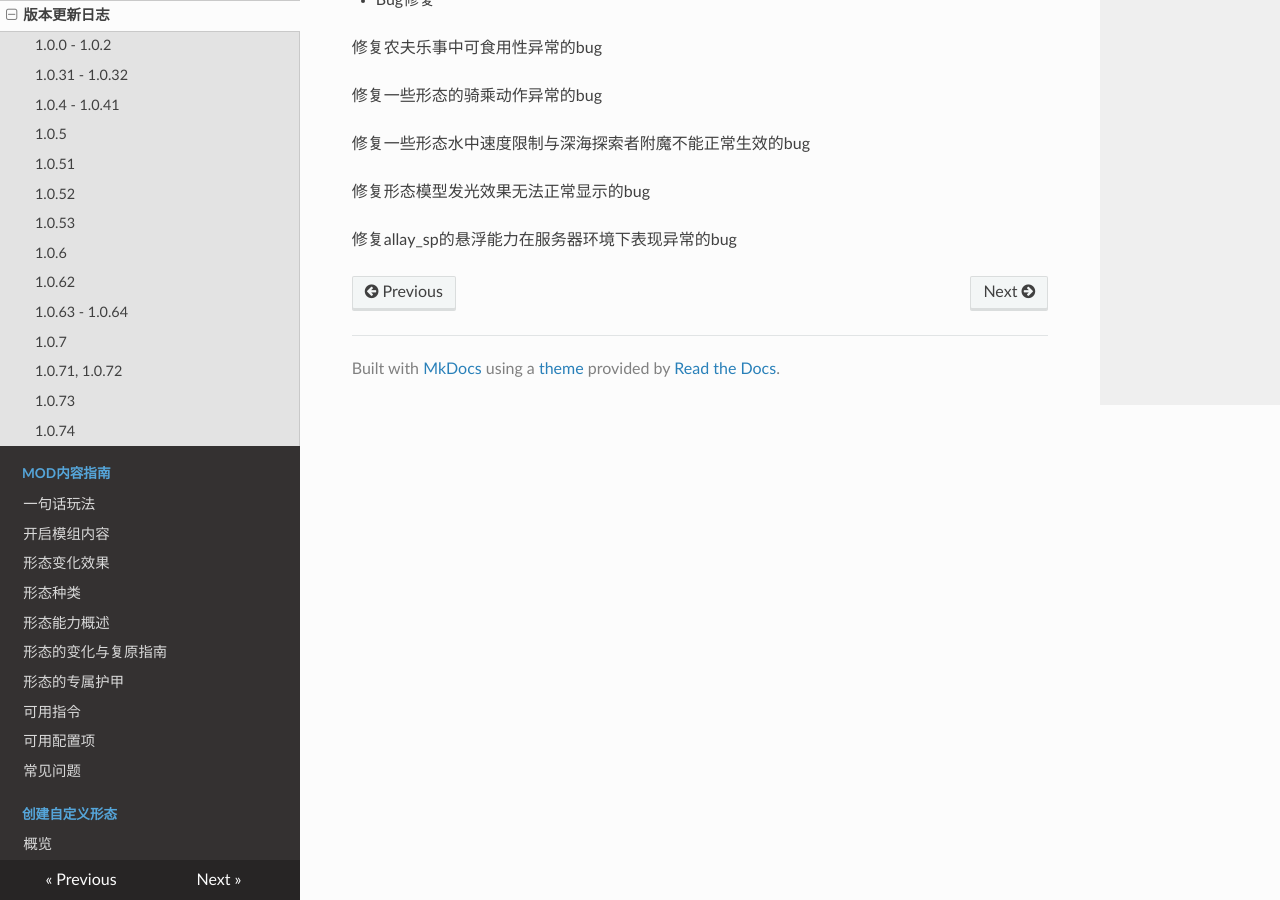
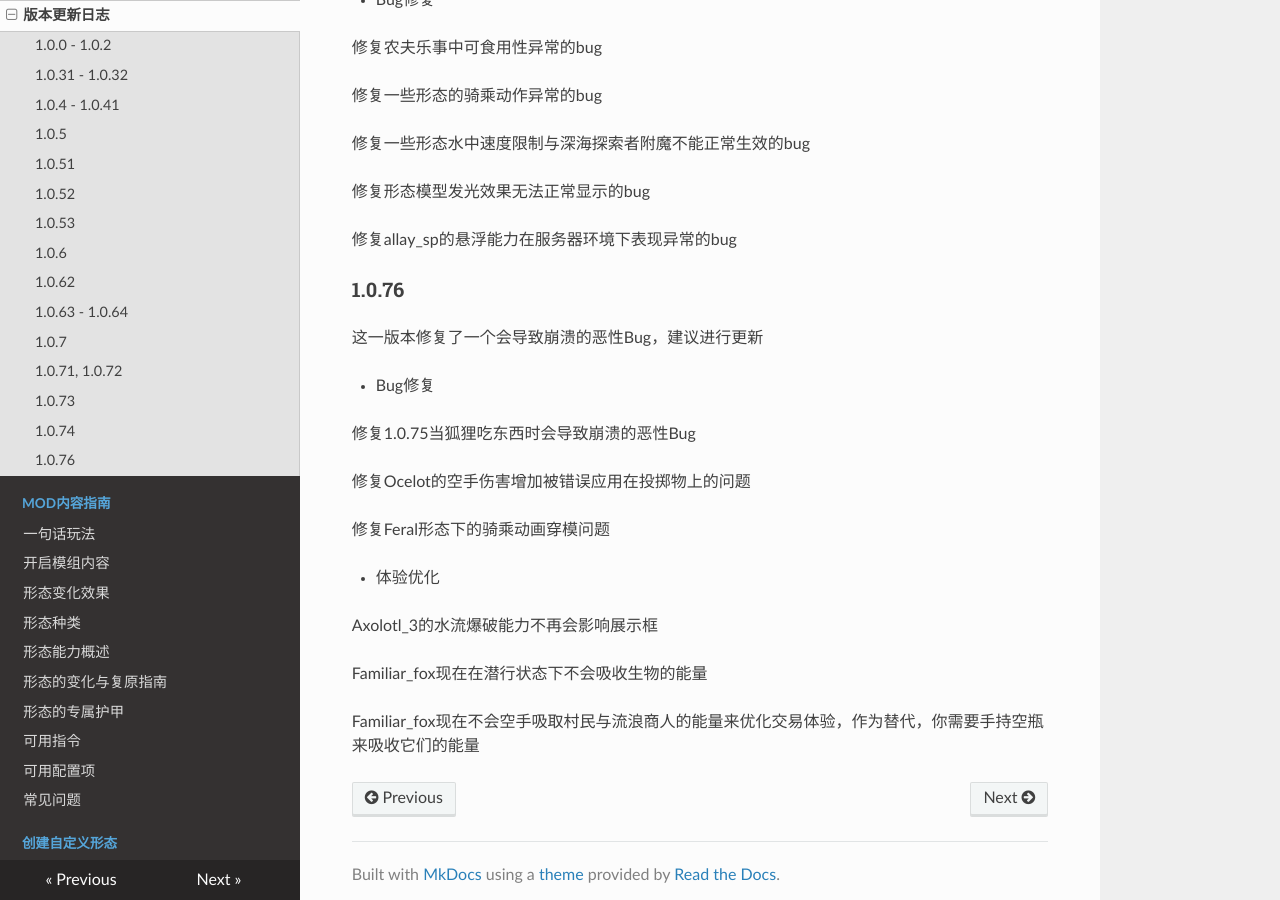
Before and after one commit to onixary/ssc_wiki, an MkDocs documentation site: the page built from docs/update_log/update_log.md, in a window 1280 px wide and 900 px high, scrolled down 5933 px. Built offline with MkDocs 1.6.1, drawn with Linux system fonts in a browser that asks for light colours; nearby versions of some CDN libraries.

Commit message:
更新1.0.76版本日志，修复多个Bug
修复多个Bug并进行体验优化，包括狐狸崩溃问题和Ocelot伤害应用错误。

```diff
--- a/docs/update_log/update_log.md
+++ b/docs/update_log/update_log.md
@@ -249,3 +249,23 @@ bug修复与相关优化
    修复形态模型发光效果无法正常显示的bug
 
    修复allay_sp的悬浮能力在服务器环境下表现异常的bug
+
+### 1.0.76
+
+这一版本修复了一个会导致崩溃的恶性Bug，建议进行更新
+
+- Bug修复
+
+  修复1.0.75当狐狸吃东西时会导致崩溃的恶性Bug
+
+  修复Ocelot的空手伤害增加被错误应用在投掷物上的问题
+
+  修复Feral形态下的骑乘动画穿模问题
+
+- 体验优化
+
+  Axolotl_3的水流爆破能力不再会影响展示框
+
+  Familiar_fox现在在潜行状态下不会吸收生物的能量
+
+  Familiar_fox现在不会空手吸取村民与流浪商人的能量来优化交易体验，作为替代，你需要手持空瓶来吸收它们的能量
```
